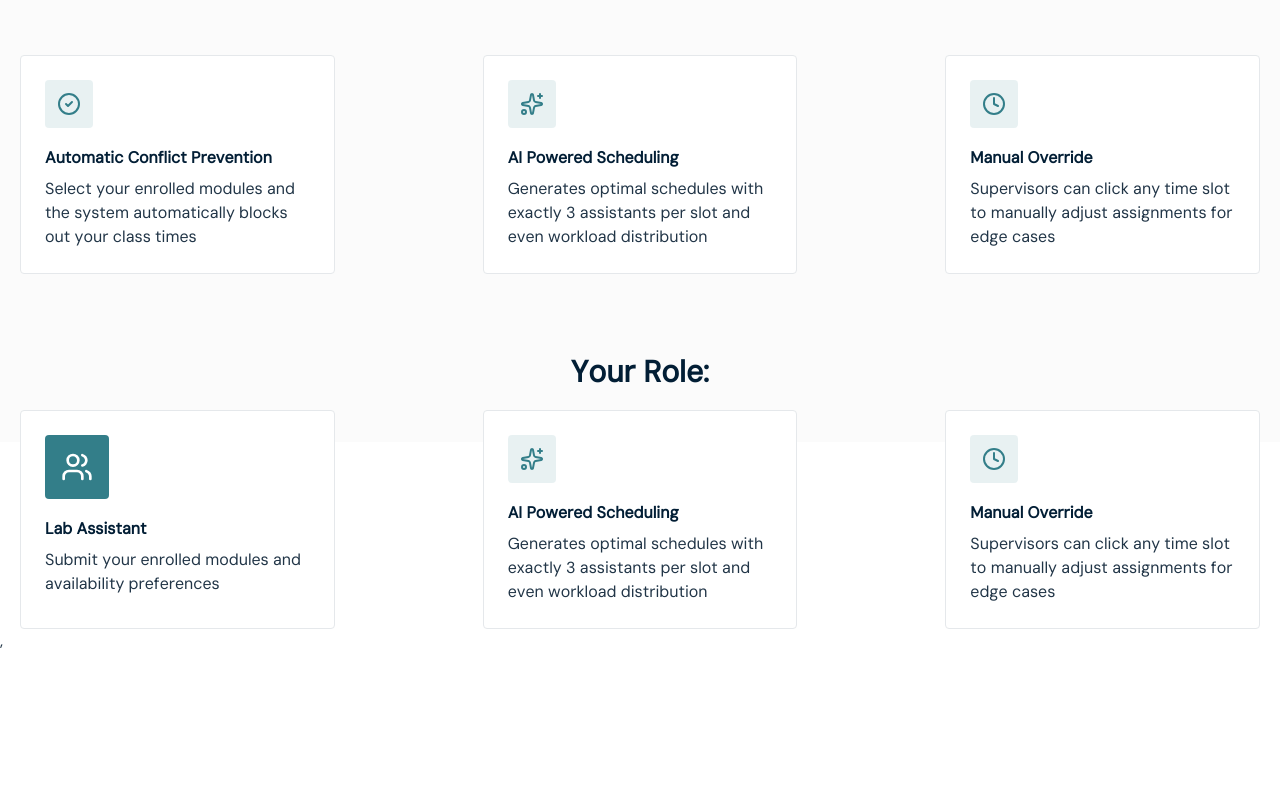
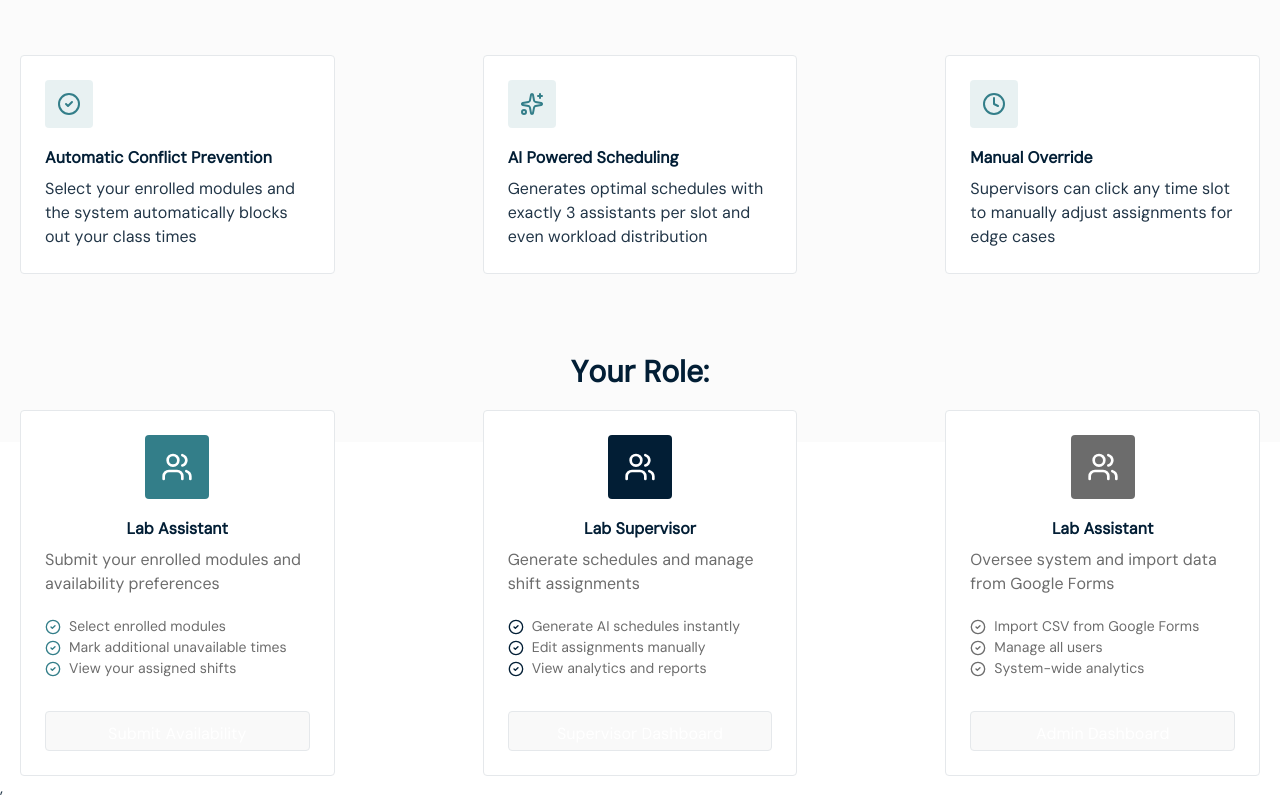
Before and after one commit to mothibimalebana/lab-work-planner, a React (Vite) app: page /Home in a window 1280 px wide. Shown: the part 358-1158 px from the top of the page. Before the commit the page ends 1011 px from the top, so only its background shows below. Built offline with nearby package versions, Linux system fonts and the light colour scheme.

Commit message:
feature: the landing page now includes a roles section

```diff
--- a/src/pages/LandingPage.tsx
+++ b/src/pages/LandingPage.tsx
@@ -5,6 +5,10 @@ import safe from "../assets/svg/Safe.svg"
 import people from "../assets/svg/People.svg"
 import clock from "../assets/svg/Clock.svg"
 import calendar from "../assets/svg/Calendar.svg"
+import greenBullet from "../assets/svg/greenBullet.svg"
+import blueBullet from "../assets/svg/blueBullet.svg"
+import greyB from "../assets/svg/greyB.svg"
+
 
 
 
@@ -81,39 +85,66 @@ const LandingPage = () => {
                     <div className="header text-[#021E35] text-3xl self-center font-bold"><h2>Your Role:</h2></div>
                     <div className="card-container flex justify-between mx-5 mt-5">
                         <div className="card border bg-white border-solid border-[#E5E8EB] rounded-sm p-6 flex flex-col w-[19.666rem]">
-                            <div className="icon flex justify-center items-center rounded-sm mb-[1.12rem] rounded-sm bg-[#337E89] w-16 h-16 p-4">
+                            <div className="icon self-center justify-center items-center mb-[1.12rem] rounded-sm bg-[#337E89] w-16 h-16 p-4">
                                 <img src={people} alt="tick" />
                             </div>
-                            <div className="header text-[#021E35] mb-[0.44rem] font-bold">
+                            <div className="header self-center text-[#021E35] mb-[0.44rem] font-semibold">
                                 <h5>Lab Assistant</h5>
                             </div>
-                            <div className="cardInfo">
-                                <p>Submit your enrolled modules and availability preferences</p>
+                            <div className="cardInfo mb-5">
+                                <p className="text-[#6C6C6C]">Submit your enrolled modules and availability preferences</p>
                             </div>
                             <div className="bullets">
-
+                                <ul>
+                                    <li className="li-icon flex items-center gap-2"><img className="self-center" src={greenBullet} alt="" /> <p className="li-text text-[0.875rem] text-[#6C6C6C]">Select enrolled modules</p></li>
+                                    <li className="li-icon flex items-center gap-2"><img className="self-center" src={greenBullet} alt="" /> <p className="li-text text-[0.875rem] text-[#6C6C6C]">Mark additional unavailable times</p></li>
+                                    <li className="li-icon flex items-center gap-2"><img className="self-center" src={greenBullet} alt="" /> <p className="li-text text-[0.875rem] text-[#6C6C6C]">View your assigned shifts</p></li>
+                                </ul>
+                            </div>
+                            <div className="button mt-8">
+                                <button className="role-btn text-white bg-[#337E89] w-full">Submit Availability</button>
                             </div>
                         </div>
                         <div className="card border bg-white border-solid border-[#E5E8EB] rounded-sm p-6 flex flex-col w-[19.666rem]">
-                            <div className="icon mb-[1.12rem] rounded-sm bg-[rgba(142,184,190,0.20)] w-12 h-12 p-[0.75rem]">
-                                <img src={AI} alt="magic icon" />
+                            <div className="icon self-center justify-center items-center mb-[1.12rem] rounded-sm bg-[#021E35] w-16 h-16 p-4">
+                                <img src={people} alt="tick" />
                             </div>
-                            <div className="header text-[#021E35] mb-[0.44rem] font-bold">
-                                <h5>AI Powered Scheduling</h5>
+                            <div className="header self-center text-[#021E35] mb-[0.44rem] font-semibold">
+                                <h5>Lab Supervisor</h5>
                             </div>
-                            <div className="cardInfo">
-                                <p>Generates optimal schedules with exactly 3 assistants per slot and even workload distribution</p>
+                            <div className="cardInfo mb-5">
+                                <p className="text-[#6C6C6C]">Generate schedules and manage shift assignments</p>
+                            </div>
+                            <div className="bullets">
+                                <ul>
+                                    <li className="li-icon flex items-center gap-2"><img className="self-center" src={blueBullet} alt="" /> <p className="li-text text-[0.875rem] text-[#6C6C6C]">Generate AI schedules instantly</p></li>
+                                    <li className="li-icon flex items-center gap-2"><img className="self-center" src={blueBullet} alt="" /> <p className="li-text text-[0.875rem] text-[#6C6C6C]">Edit assignments manually</p></li>
+                                    <li className="li-icon flex items-center gap-2"><img className="self-center" src={blueBullet} alt="" /> <p className="li-text text-[0.875rem] text-[#6C6C6C]">View analytics and reports</p></li>
+                                </ul>
+                            </div>
+                            <div className="button mt-8">
+                                <button className="role-btn text-white bg-[#021E35] w-full">Supervisor Dashboard</button>
                             </div>
                         </div>
                         <div className="card border bg-white border-solid border-[#E5E8EB] rounded-sm p-6 flex flex-col w-[19.666rem]">
-                            <div className="icon mb-[1.12rem] rounded-sm bg-[rgba(142,184,190,0.20)] w-12 h-12 p-[0.75rem]">
-                                <img src={clock} alt="" />
+                            <div className="icon self-center justify-center items-center mb-[1.12rem] rounded-sm bg-[#6C6C6C] w-16 h-16 p-4">
+                                <img src={people} alt="tick" />
                             </div>
-                            <div className="header text-[#021E35] mb-[0.44rem] font-bold">
-                                <h5>Manual Override</h5>
+                            <div className="header self-center text-[#021E35] mb-[0.44rem] font-semibold">
+                                <h5>Lab Assistant</h5>
                             </div>
-                            <div className="cardInfo">
-                                <p>Supervisors can click any time slot to manually adjust assignments for edge cases</p>
+                            <div className="cardInfo mb-5">
+                                <p className="text-[#6C6C6C]">Oversee system and import data from Google Forms</p>
+                            </div>
+                            <div className="bullets">
+                                <ul>
+                                    <li className="li-icon flex items-center gap-2"><img className="self-center" src={greyB} alt="" /> <p className="li-text text-[0.875rem] text-[#6C6C6C]">Import CSV from Google Forms</p></li>
+                                    <li className="li-icon flex items-center gap-2"><img className="self-center" src={greyB} alt="" /> <p className="li-text text-[0.875rem] text-[#6C6C6C]">Manage all users</p></li>
+                                    <li className="li-icon flex items-center gap-2"><img className="self-center" src={greyB} alt="" /> <p className="li-text text-[0.875rem] text-[#6C6C6C]">System-wide analytics</p></li>
+                                </ul>
+                            </div>
+                            <div className="button mt-8">
+                                <button className="role-btn text-white bg-[#6C6C6C] w-full">Admin Dashboard</button>
                             </div>
                         </div>
                     </div>
```
Also changed, not shown: src/assets/svg/greyB.svg (renamed from src/assets/svg/Icon (8).svg).
